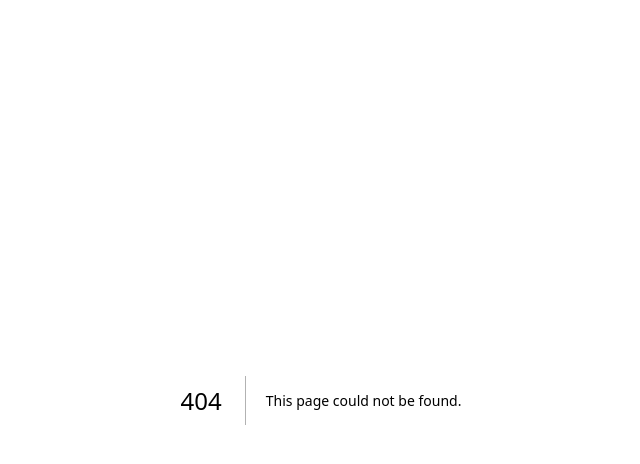
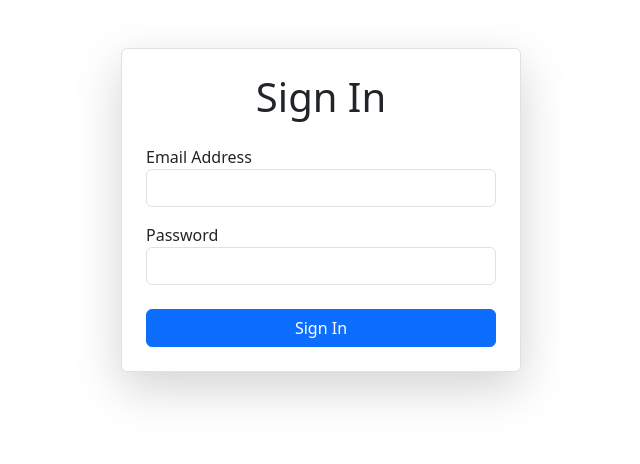
Before and after one commit to michaelokolo/ticketing, a Next.js app in the folder client/: page /auth/signin in a window 1280 px wide. Before the commit this address had no page. Shown: the top 464 px of the page, without its empty margins (319-959 px from the left). Built offline with nearby package versions, Linux system fonts and the light colour scheme.

Commit message:
set up signin

```diff
--- /dev/null
+++ b/client/pages/auth/signin.js
@@ -0,0 +1,54 @@
+import { useState } from 'react';
+import Router from 'next/router';
+import useRequest from '../../hooks/use-request';
+
+export default () => {
+  const [email, setEmail] = useState('');
+  const [password, setPassword] = useState('');
+  const { doRequest, errors } = useRequest({
+    url: '/api/users/signin',
+    method: 'post',
+    body: { email, password },
+    onSuccess: () => Router.push('/'),
+  });
+
+  const onSubmit = async (event) => {
+    event.preventDefault();
+
+    await doRequest();
+  };
+
+  return (
+    <form
+      onSubmit={onSubmit}
+      className="container d-flex justify-content-center mt-5"
+    >
+      <div className="w-100" style={{ maxWidth: '400px' }}>
+        <div className="border shadow-lg p-4 rounded bg-white">
+          <h1 className="text-center mb-4">Sign In</h1>
+          <div className="form-group">
+            <label>Email Address</label>
+            <input
+              value={email}
+              onChange={(e) => setEmail(e.target.value)}
+              className="form-control"
+            />
+          </div>
+          <div className="form-group mt-3">
+            <label>Password</label>
+            <input
+              value={password}
+              onChange={(e) => setPassword(e.target.value)}
+              type="password"
+              className="form-control"
+            />
+          </div>
+          {errors}
+          <button type="submit" className="btn btn-primary mt-4 w-100">
+            Sign In
+          </button>
+        </div>
+      </div>
+    </form>
+  );
+};
--- a/client/pages/banana.js
+++ /dev/null
@@ -1,3 +0,0 @@
-export default () => {
-  return <h1>Banana2</h1>;
-};
```
